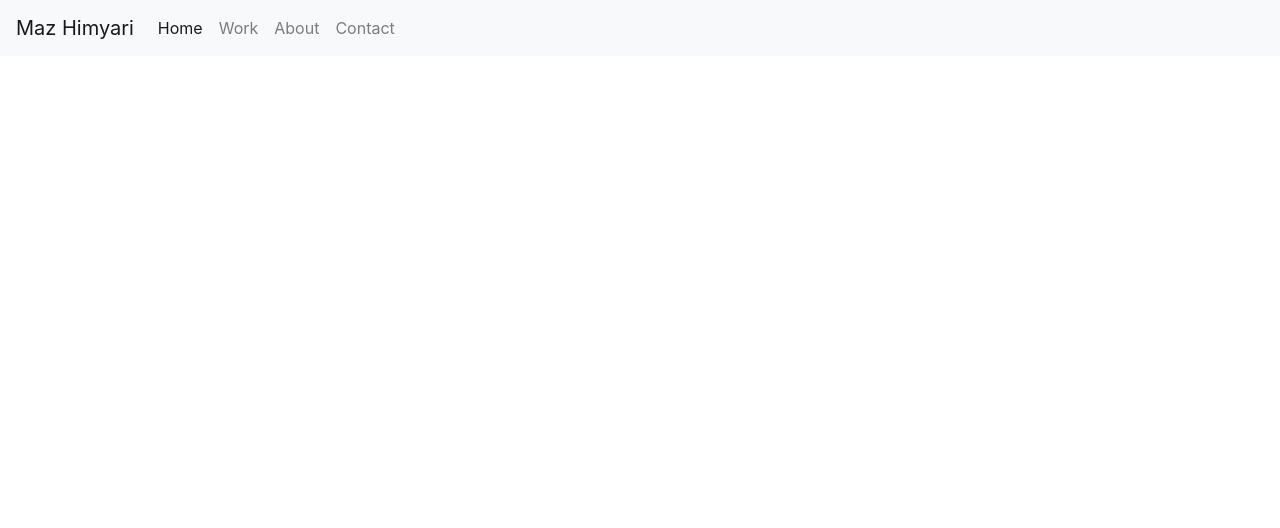
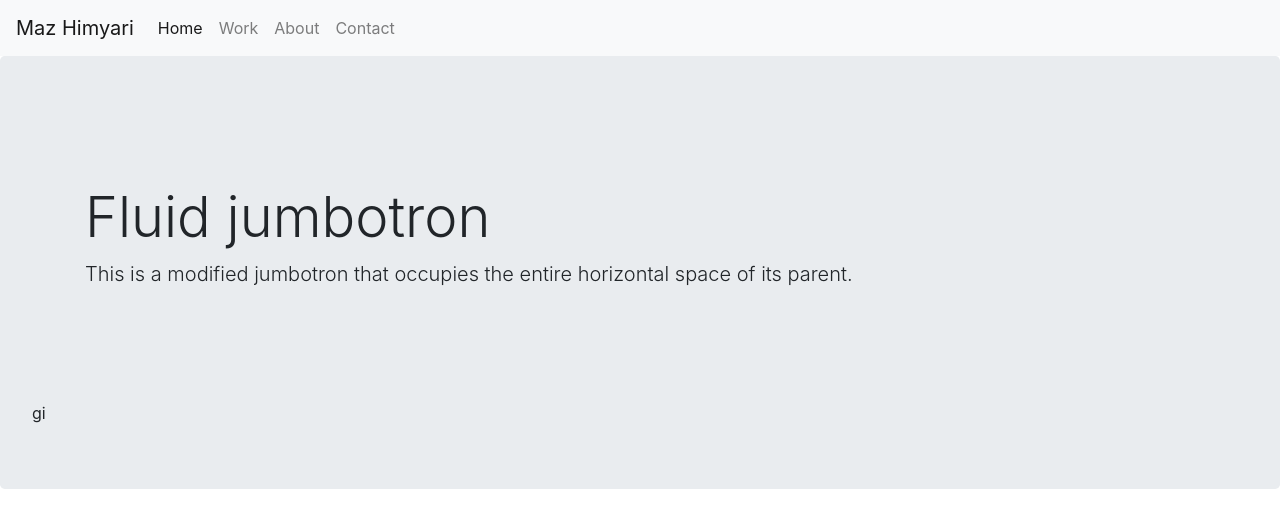
Before and after one commit to Trys-Ter0/Bootstrap-Portfolio, a plain HTML site: page index.html in a window 1280 px wide. Drawn offline with nearby package versions, Linux system fonts and the light colour scheme.

Commit message:
Added Jumbotron

```diff
--- a/index.html
+++ b/index.html
@@ -38,7 +38,15 @@
   </nav>
 
 <!-- JUMBOTRON -->
+<div class="jumbotron">
+    <div class="jumbotron jumbotron-fluid">
+        <div class="container">
+          <h1 class="display-4">Fluid jumbotron</h1>
+          <p class="lead">This is a modified jumbotron that occupies the entire horizontal space of its parent.</p>
+        </div>
 
+      </div>gi
+  </div>
 
 <!-- WORK_SECTION -->
 
```
